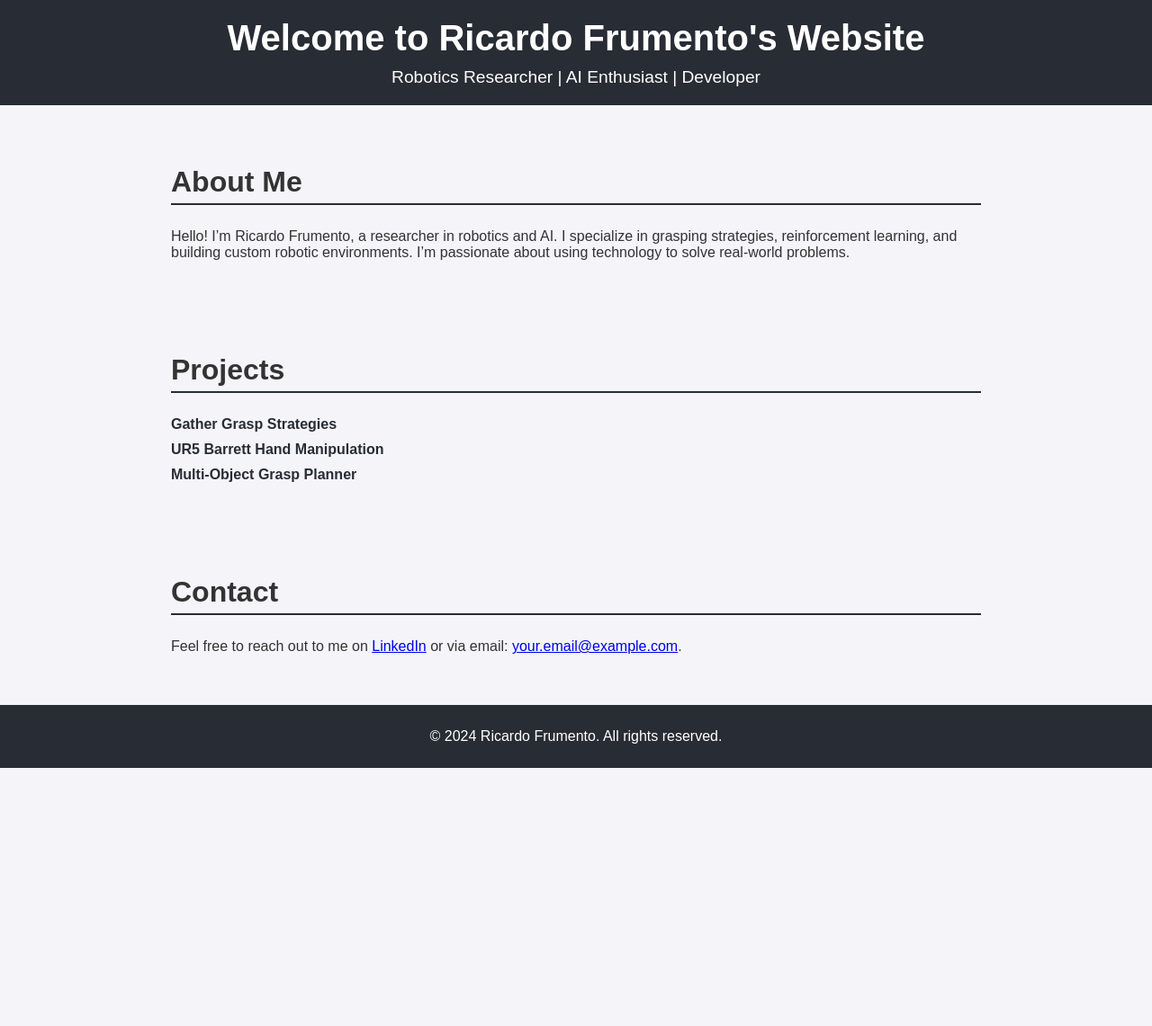
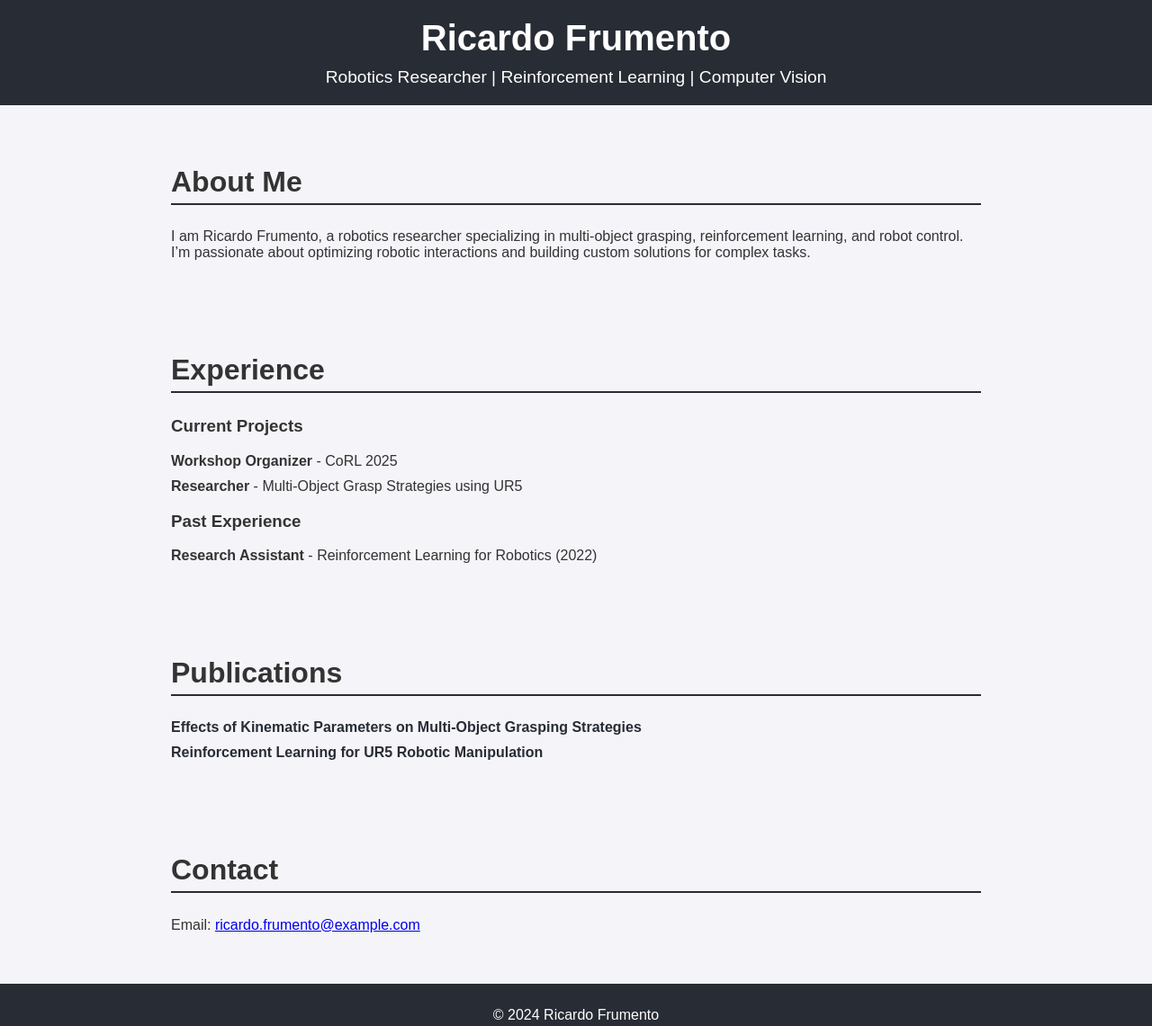
Before and after one commit to RicardoFrumento/RicardoFrumento.github.io, a plain HTML site: page index.html in a window 1280 px wide. Shown: the whole page at 90% size. Before the commit the page ends 854 px from the top, so only its background shows below. Drawn offline with Linux system fonts and the light colour scheme.

Commit message:
Update index.html

```diff
--- a/index.html
+++ b/index.html
@@ -3,37 +3,49 @@
 <head>
     <meta charset="UTF-8">
     <meta name="viewport" content="width=device-width, initial-scale=1.0">
-    <meta name="description" content="Personal website of Ricardo Frumento">
+    <meta name="description" content="Ricardo Frumento - Robotics Researcher">
     <title>Ricardo Frumento</title>
     <link rel="stylesheet" href="styles.css">
 </head>
 <body>
     <header>
-        <h1>Welcome to Ricardo Frumento's Website</h1>
-        <p>Robotics Researcher | AI Enthusiast | Developer</p>
+        <h1>Ricardo Frumento</h1>
+        <p>Robotics Researcher | Reinforcement Learning | Computer Vision</p>
     </header>
 
-    <section id="about">
+    <section id="bio">
         <h2>About Me</h2>
-        <p>Hello! I’m Ricardo Frumento, a researcher in robotics and AI. I specialize in grasping strategies, reinforcement learning, and building custom robotic environments. I’m passionate about using technology to solve real-world problems.</p>
+        <p>I am Ricardo Frumento, a robotics researcher specializing in multi-object grasping, reinforcement learning, and robot control. I’m passionate about optimizing robotic interactions and building custom solutions for complex tasks.</p>
     </section>
 
-    <section id="projects">
-        <h2>Projects</h2>
+    <section id="experience">
+        <h2>Experience</h2>
+        <h3>Current Projects</h3>
         <ul>
-            <li><a href="https://github.com/yourusername/Project1">Gather Grasp Strategies</a></li>
-            <li><a href="https://github.com/yourusername/Project2">UR5 Barrett Hand Manipulation</a></li>
-            <li><a href="https://github.com/yourusername/Project3">Multi-Object Grasp Planner</a></li>
+            <li><strong>Workshop Organizer</strong> - CoRL 2025</li>
+            <li><strong>Researcher</strong> - Multi-Object Grasp Strategies using UR5</li>
+        </ul>
+        <h3>Past Experience</h3>
+        <ul>
+            <li><strong>Research Assistant</strong> - Reinforcement Learning for Robotics (2022)</li>
+        </ul>
+    </section>
+
+    <section id="publications">
+        <h2>Publications</h2>
+        <ul>
+            <li><a href="#">Effects of Kinematic Parameters on Multi-Object Grasping Strategies</a></li>
+            <li><a href="#">Reinforcement Learning for UR5 Robotic Manipulation</a></li>
         </ul>
     </section>
 
     <section id="contact">
         <h2>Contact</h2>
-        <p>Feel free to reach out to me on <a href="https://www.linkedin.com/in/yourlinkedin">LinkedIn</a> or via email: <a href="mailto:your.email@example.com">your.email@example.com</a>.</p>
+        <p>Email: <a href="mailto:ricardo.frumento@example.com">ricardo.frumento@example.com</a></p>
     </section>
 
     <footer>
-        <p>&copy; 2024 Ricardo Frumento. All rights reserved.</p>
+        <p>&copy; 2024 Ricardo Frumento</p>
     </footer>
 </body>
 </html>
```
